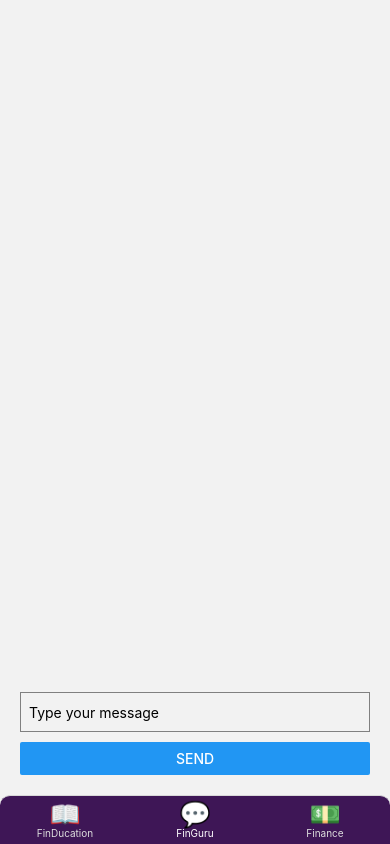
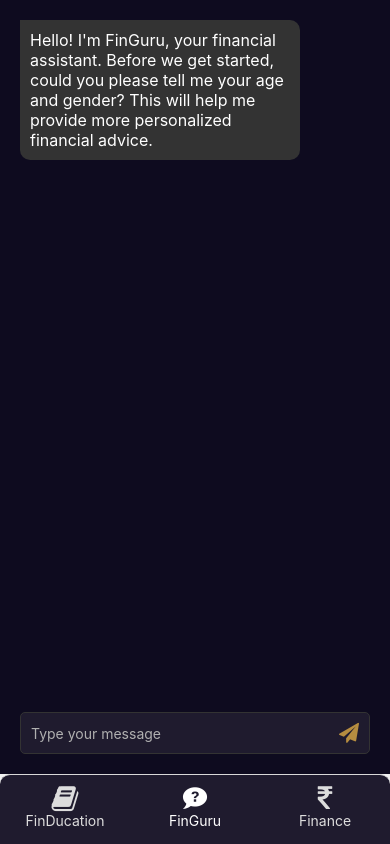
Before and after one commit to bhavya-chanana/FinLearn, a React Native app: screen /FinGuru in a window 390 px wide. Built offline with nearby package versions, Linux system fonts and the light colour scheme.

Commit message:
color chatbot

```diff
--- a/App.js
+++ b/App.js
@@ -8,10 +8,10 @@ import FinanceScreen from './screens/FinanceScreen';
 import QuizScreen from './screens/QuizScreen';
 import AddTransactionScreen from './screens/AddTransactionScreen'; // Import the AddTransactionScreen
 import { Text } from 'react-native';
+import { FontAwesome, MaterialCommunityIcons } from '@expo/vector-icons';
 
 const Tab = createBottomTabNavigator();
 const Stack = createNativeStackNavigator();
-
 function MyTabs() {
   return (
     <Tab.Navigator
@@ -19,13 +19,18 @@ function MyTabs() {
         tabBarActiveTintColor: '#fff',
         tabBarInactiveTintColor: '#ddd',
         tabBarStyle: {
-          backgroundColor: '#3E1656',
+          backgroundColor: '#1F1B2E',
           borderTopLeftRadius: 10,
           borderTopRightRadius: 10,
-          paddingBottom: 5,
-          paddingTop: 5,
+          paddingBottom: 10, // Increase padding
+          paddingTop: 10, // Increase padding
+          height: 70, // Adjust height of the navbar
         },
         headerShown: false,
+        tabBarLabelStyle: {
+          fontSize: 14, // Increase the size of the label text
+          paddingBottom: 5, // Add padding to the label
+        },
       }}
     >
       <Tab.Screen
@@ -33,7 +38,7 @@ function MyTabs() {
         component={FinDucationScreen}
         options={{
           tabBarIcon: ({ color, size }) => (
-            <Text style={{ color, fontSize: size }}>📖</Text>
+            <FontAwesome name="book" size={size + 4} color={color} /> // Increase icon size
           ),
         }}
       />
@@ -42,7 +47,7 @@ function MyTabs() {
         component={FinGuruScreen}
         options={{
           tabBarIcon: ({ color, size }) => (
-            <Text style={{ color, fontSize: size }}>💬</Text>
+            <MaterialCommunityIcons name="chat-question" size={size + 4} color={color} /> // Increase icon size
           ),
         }}
       />
@@ -51,7 +56,7 @@ function MyTabs() {
         component={FinanceScreen}
         options={{
           tabBarIcon: ({ color, size }) => (
-            <Text style={{ color, fontSize: size }}>💵</Text>
+            <FontAwesome name="rupee" size={size + 4} color={color} /> // Increase icon size
           ),
         }}
       />
@@ -75,13 +80,13 @@ export default function App() {
         />
         <Stack.Screen
           name="AddTransaction"
-          component={AddTransactionScreen} // Add the AddTransactionScreen here
+          component={AddTransactionScreen}
           options={{
-            title: 'Add Transaction', // Set a title for the screen
+            title: 'Add Transaction',
             headerStyle: {
-              backgroundColor: '#3E1656', // Match the header color to the app theme
+              backgroundColor: '#1F1B2E',
             },
-            headerTintColor: '#fff', // Set the header text color to white
+            headerTintColor: '#fff',
           }}
         />
       </Stack.Navigator>
--- a/screens/AddTransactionScreen.js
+++ b/screens/AddTransactionScreen.js
@@ -6,7 +6,7 @@ import { Picker } from '@react-native-picker/picker';
 export default function AddTransactionScreen({ navigation }) {
   const [amount, setAmount] = useState('');
   const [category, setCategory] = useState('Others');
-  const [paymentMode, setPaymentMode] = useState('cash'); // Default value as per the backend's check constraint
+  const [paymentMode, setPaymentMode] = useState('cash');
   const [date, setDate] = useState(new Date());
   const [showDatePicker, setShowDatePicker] = useState(false);
 
@@ -18,7 +18,7 @@ export default function AddTransactionScreen({ navigation }) {
 
   const handleAddTransaction = async () => {
     try {
-      const response = await fetch('http://10.0.2.2:5000/expenses', { // Use your backend's correct URL and port
+      const response = await fetch('http://10.0.2.2:5000/expenses', {
         method: 'POST',
         headers: {
           'Content-Type': 'application/json',
@@ -27,14 +27,14 @@ export default function AddTransactionScreen({ navigation }) {
           amount: parseFloat(amount),
           category,
           payment_mode: paymentMode,
-          date: date.toISOString(), // Ensure date is properly formatted
+          date: date.toISOString(),
         }),
       });
 
       if (response.ok) {
         const data = await response.json();
         console.log('Transaction Added:', data);
-        navigation.goBack(); // Go back to the Finance screen
+        navigation.goBack();
       } else {
         const errorData = await response.json();
         console.error('Failed to add transaction:', errorData);
@@ -112,7 +112,7 @@ const styles = StyleSheet.create({
   container: {
     flex: 1,
     padding: 20,
-    backgroundColor: '#FFFFFF',
+    backgroundColor: '#0E0B1F',
   },
   row: {
     flexDirection: 'row',
@@ -122,32 +122,36 @@ const styles = StyleSheet.create({
   },
   label: {
     fontSize: 16,
-    color: '#333333',
+    color: '#FFF',
   },
   value: {
     fontSize: 16,
-    color: '#333333',
+    color: '#FFF',
   },
   input: {
     borderWidth: 1,
-    borderColor: '#CCCCCC',
+    borderColor: '#333',
     padding: 10,
     borderRadius: 5,
     flex: 1,
+    color: '#FFF',
+    backgroundColor: '#1F1B2E',
   },
   picker: {
     height: 50,
     width: 150,
+    color: '#FFF',
+    backgroundColor: '#1F1B2E',
   },
   addButton: {
     marginTop: 20,
     padding: 15,
-    backgroundColor: '#6200EE',
+    backgroundColor: '#B68D40',
     borderRadius: 5,
     alignItems: 'center',
   },
   addButtonText: {
-    color: '#FFFFFF',
+    color: '#FFF',
     fontSize: 16,
   },
 });
--- a/screens/FinDucationScreen.js
+++ b/screens/FinDucationScreen.js
@@ -8,7 +8,7 @@ export default function FinDucationScreen() {
   const navigation = useNavigation();
   const [selectedChapter, setSelectedChapter] = useState(null);
   const [completedQuizzes, setCompletedQuizzes] = useState(0);
-  const totalQuizzes = 15; // Total number of quizzes across all chapters
+  const totalQuizzes = 5;
 
   const chapters = [
     {
@@ -44,7 +44,6 @@ export default function FinDucationScreen() {
         { id: 'quiz5', title: 'Quiz 1: Investment Basics' },
       ],
     },
-    // Add more chapters and quizzes as needed
   ];
 
   const handleQuizCompletion = () => {
@@ -64,10 +63,10 @@ export default function FinDucationScreen() {
         </View>
         <Circle
           size={100}
-          progress={progressPercentage / 100} // Progress as a fraction
+          progress={progressPercentage / 100}
           showsText={true}
           textStyle={styles.progressText}
-          color="#6A5ACD"
+          color="#B68D40"
           borderWidth={2}
           thickness={8}
           formatText={() => `${Math.round(progressPercentage)}%`}
@@ -93,13 +92,12 @@ export default function FinDucationScreen() {
           <FlatList
             data={selectedChapterData.quizzes}
             renderItem={({ item }) => (
-            <TouchableOpacity
+              <TouchableOpacity
                 style={styles.quizButton}
-                onPress={() => navigation.navigate('QuizScreen', { quizId: item.id })} // Removed onComplete
-            >
+                onPress={() => navigation.navigate('QuizScreen', { quizId: item.id })}
+              >
                 <Text style={styles.quizButtonText}>{item.title}</Text>
-            </TouchableOpacity>
-
+              </TouchableOpacity>
             )}
             keyExtractor={(item) => item.id}
           />
@@ -112,7 +110,7 @@ export default function FinDucationScreen() {
 const styles = StyleSheet.create({
   container: {
     flex: 1,
-    backgroundColor: '#F8F8F8',
+    backgroundColor: '#0E0B1F',
     padding: 20,
   },
   header: {
@@ -123,25 +121,25 @@ const styles = StyleSheet.create({
   },
   greeting: {
     fontSize: 24,
-    color: '#000',
+    color: '#FFF',
   },
   username: {
     fontSize: 24,
     fontWeight: 'bold',
-    color: '#000',
+    color: '#FFF',
   },
   progressText: {
     fontSize: 18,
-    color: '#6A5ACD',
+    color: '#B68D40',
   },
   pickerContainer: {
-    backgroundColor: '#fff',
+    backgroundColor: '#1F1B2E',
     borderRadius: 10,
     marginBottom: 20,
   },
   picker: {
     height: 50,
-    color: '#000',
+    color: '#FFF',
   },
   chapterContent: {
     marginTop: 20,
@@ -149,27 +147,27 @@ const styles = StyleSheet.create({
   chapterTitle: {
     fontSize: 18,
     fontWeight: 'bold',
-    color: '#000',
+    color: '#FFF',
     marginBottom: 5,
   },
   description: {
     fontSize: 16,
-    color: '#666',
+    color: '#B0B0B0',
     marginBottom: 20,
   },
   subtitle: {
     fontSize: 16,
-    color: '#000',
+    color: '#FFF',
     marginBottom: 10,
   },
   quizButton: {
-    backgroundColor: '#6A5ACD',
+    backgroundColor: '#B68D40',
     padding: 15,
     borderRadius: 10,
     marginBottom: 10,
   },
   quizButtonText: {
-    color: '#fff',
+    color: '#FFF',
     fontSize: 16,
     textAlign: 'center',
   },
--- a/screens/FinGuruScreen.js
+++ b/screens/FinGuruScreen.js
@@ -1,12 +1,20 @@
-import React, { useState } from 'react';
-import { View, Text, TextInput, Button, ScrollView } from 'react-native';
+import React, { useState, useEffect } from 'react';
+import { View, Text, TextInput, ScrollView, StyleSheet, TouchableOpacity } from 'react-native';
+import { FontAwesome } from '@expo/vector-icons';
 import axios from 'axios';
 
 const FinGuru = () => {
     const [message, setMessage] = useState('');
-    const [conversation, setConversation] = useState([]);
+    const [conversation, setConversation] = useState([
+        {
+            role: 'bot',
+            content: "Hello! I'm FinGuru, your financial assistant. Before we get started, could you please tell me your age and gender? This will help me provide more personalized financial advice."
+        }
+    ]);
 
     const sendMessage = async () => {
+        if (message.trim() === '') return; // Prevent sending empty messages
+
         try {
             const response = await axios.post('http://10.0.2.2:5000/chat', { message });
             const chatbotResponse = response.data.response;
@@ -19,31 +27,84 @@ const FinGuru = () => {
     };
 
     return (
-        <View style={{ padding: 20, flex: 1 }}>
-            <ScrollView style={{ flex: 1, marginBottom: 20 }}>
+        <View style={styles.container}>
+            <ScrollView style={styles.conversationContainer}>
                 {conversation.map((msg, index) => (
-                    <View key={index} style={{ marginBottom: 10 }}>
-                        <Text style={{ fontWeight: msg.role === 'user' ? 'bold' : 'normal' }}>
-                            {msg.role === 'user' ? 'You:' : 'FinGuru:'} {msg.content}
-                        </Text>
+                    <View
+                        key={index}
+                        style={[
+                            styles.messageBubble,
+                            msg.role === 'user' ? styles.userMessage : styles.botMessage,
+                        ]}
+                    >
+                        <Text style={styles.messageText}>{msg.content}</Text>
                     </View>
                 ))}
             </ScrollView>
-            <TextInput
-                value={message}
-                onChangeText={setMessage}
-                placeholder="Type your message"
-                style={{
-                    height: 40,
-                    borderColor: 'gray',
-                    borderWidth: 1,
-                    marginBottom: 10,
-                    paddingLeft: 8,
-                }}
-            />
-            <Button title="Send" onPress={sendMessage} />
+            <View style={styles.inputContainer}>
+                <TextInput
+                    value={message}
+                    onChangeText={setMessage}
+                    placeholder="Type your message"
+                    placeholderTextColor="#B0B0B0"
+                    style={styles.input}
+                />
+                <TouchableOpacity style={styles.sendButton} onPress={sendMessage}>
+                    <FontAwesome name="send" size={20} color="#B68D40" />
+                </TouchableOpacity>
+            </View>
         </View>
     );
 };
 
+const styles = StyleSheet.create({
+    container: {
+        padding: 20,
+        flex: 1,
+        backgroundColor: '#0E0B1F',
+    },
+    conversationContainer: {
+        flex: 1,
+        marginBottom: 20,
+    },
+    messageBubble: {
+        maxWidth: '80%',
+        padding: 10,
+        borderRadius: 10,
+        marginBottom: 10,
+    },
+    userMessage: {
+        backgroundColor: '#B68D40',
+        alignSelf: 'flex-end',
+        borderTopRightRadius: 0,
+    },
+    botMessage: {
+        backgroundColor: '#333',
+        alignSelf: 'flex-start',
+        borderTopLeftRadius: 0,
+    },
+    messageText: {
+        color: '#FFF',
+        fontSize: 16,
+    },
+    inputContainer: {
+        flexDirection: 'row',
+        alignItems: 'center',
+        backgroundColor: '#1F1B2E',
+        borderRadius: 5,
+        borderWidth: 1,
+        borderColor: '#333',
+        paddingHorizontal: 10,
+    },
+    input: {
+        flex: 1,
+        color: '#FFF',
+        height: 40,
+    },
+    sendButton: {
+        paddingLeft: 10,
+        paddingVertical: 5,
+    },
+});
+
 export default FinGuru;
--- a/screens/FinanceScreen.js
+++ b/screens/FinanceScreen.js
@@ -15,7 +15,7 @@ export default function FinanceScreen() {
   const [showDatePicker, setShowDatePicker] = useState(false);
   const [transactions, setTransactions] = useState([]);
   const [loading, setLoading] = useState(true);
-  const [showAllTransactions, setShowAllTransactions] = useState(false); // New state to manage "Show More"
+  const [showAllTransactions, setShowAllTransactions] = useState(false);
 
   useEffect(() => {
     fetchTransactions();
@@ -115,9 +115,9 @@ export default function FinanceScreen() {
       const amount = categorySpending[category];
       const percentage = ((amount / totalSpending) * 100).toFixed(2);
       return {
-        name: `${category} ${percentage}%`, // Category name with percentage
+        name: `${category} ${percentage}%`,
         amount: amount,
-        color: getRandomColor(), // Assign a random color or use a predefined color scheme
+        color: getRandomColor(),
         legendFontColor: '#7F7F7F',
         legendFontSize: 15,
       };
@@ -136,7 +136,7 @@ export default function FinanceScreen() {
   if (loading) {
     return (
       <View style={styles.loadingContainer}>
-        <ActivityIndicator size="large" color="#6200EE" />
+        <ActivityIndicator size="large" color="#B68D40" />
       </View>
     );
   }
@@ -162,7 +162,7 @@ export default function FinanceScreen() {
         {displayedTransactions.map((transaction) => (
           <View key={transaction.id} style={styles.transactionItem}>
             <View style={styles.transactionIcon}>
-              <Ionicons name="receipt" size={24} color="#6200EE" />
+              <Ionicons name="receipt" size={24} color="#B68D40" />
             </View>
             <View style={styles.transactionDetails}>
               <Text style={styles.transactionAmount}>₹{transaction.amount.toFixed(2)}</Text>
@@ -187,11 +187,11 @@ export default function FinanceScreen() {
               width={Dimensions.get('window').width - 40}
               height={220}
               chartConfig={{
-                backgroundColor: '#1cc910',
-                backgroundGradientFrom: '#eff3ff',
-                backgroundGradientTo: '#efefef',
-                color: (opacity = 1) => `rgba(0, 0, 0, ${opacity})`,
-                labelColor: (opacity = 1) => `rgba(0, 0, 0, ${opacity})`,
+                backgroundColor: '#1F1B2E',
+                backgroundGradientFrom: '#1F1B2E',
+                backgroundGradientTo: '#1F1B2E',
+                color: (opacity = 1) => `rgba(255, 255, 255, ${opacity})`,
+                labelColor: (opacity = 1) => `rgba(255, 255, 255, ${opacity})`,
                 style: {
                   borderRadius: 16,
                 },
@@ -204,7 +204,7 @@ export default function FinanceScreen() {
               accessor={'amount'}
               backgroundColor={'transparent'}
               paddingLeft={'15'}
-              absolute // Shows the percentage inside the pie chart
+              absolute
             />
           </>
         )}
@@ -292,7 +292,7 @@ export default function FinanceScreen() {
 const styles = StyleSheet.create({
   container: {
     flex: 1,
-    backgroundColor: '#FFFFFF',
+    backgroundColor: '#0E0B1F',
   },
   loadingContainer: {
     flex: 1,
@@ -305,7 +305,7 @@ const styles = StyleSheet.create({
   },
   headerText: {
     fontSize: 24,
-    color: '#000000',
+    color: '#FFF',
     marginBottom: 20,
   },
   balanceContainer: {
@@ -322,20 +322,20 @@ const styles = StyleSheet.create({
   },
   balanceLabel: {
     fontSize: 16,
-    color: '#000000',
+    color: '#FFF',
     marginBottom: 5,
   },
   spendingText: {
-    color: '#FFFFFF',
+    color: '#FFF',
     fontSize: 20,
   },
   incomeText: {
-    color: '#FFFFFF',
+    color: '#FFF',
     fontSize: 20,
   },
   subHeaderText: {
     fontSize: 20,
-    color: '#000000',
+    color: '#FFF',
     marginBottom: 10,
   },
   transactionItem: {
@@ -343,7 +343,7 @@ const styles = StyleSheet.create({
     alignItems: 'center',
     padding: 15,
     borderRadius: 10,
-    backgroundColor: '#F5F5F5',
+    backgroundColor: '#1F1B2E',
     marginBottom: 10,
   },
   transactionIcon: {
@@ -354,29 +354,29 @@ const styles = StyleSheet.create({
   },
   transactionAmount: {
     fontSize: 16,
-    color: '#000000',
+    color: '#FFF',
   },
   transactionCategory: {
     fontSize: 14,
-    color: '#666666',
+    color: '#B0B0B0',
   },
   transactionDate: {
     fontSize: 14,
-    color: '#666666',
+    color: '#B0B0B0',
   },
   showMoreButton: {
     marginVertical: 15,
     alignItems: 'center',
   },
   showMoreText: {
-    color: '#6200EE',
+    color: '#B68D40',
     fontSize: 16,
   },
   fab: {
     position: 'absolute',
     right: 20,
     bottom: 30,
-    backgroundColor: '#6200EE',
+    backgroundColor: '#B68D40',
     width: 60,
     height: 60,
     borderRadius: 30,
@@ -393,12 +393,12 @@ const styles = StyleSheet.create({
   modalContent: {
     width: '90%',
     padding: 20,
-    backgroundColor: '#FFFFFF',
+    backgroundColor: '#1F1B2E',
     borderRadius: 10,
   },
   modalTitle: {
     fontSize: 18,
-    color: '#000000',
+    color: '#FFF',
     marginBottom: 20,
   },
   row: {
@@ -409,39 +409,43 @@ const styles = StyleSheet.create({
   },
   label: {
     fontSize: 16,
-    color: '#333333',
+    color: '#B0B0B0',
   },
   input: {
     borderWidth: 1,
-    borderColor: '#CCCCCC',
+    borderColor: '#333',
     padding: 10,
     borderRadius: 5,
     flex: 1,
+    color: '#FFF',
+    backgroundColor: '#333',
   },
   picker: {
     height: 50,
     width: 150,
+    color: '#FFF',
+    backgroundColor: '#333',
   },
   datePicker: {
     marginBottom: 20,
     padding: 10,
     borderWidth: 1,
-    borderColor: '#CCCCCC',
+    borderColor: '#333',
     borderRadius: 5,
   },
   datePickerText: {
     fontSize: 16,
-    color: '#333333',
+    color: '#FFF',
   },
   saveButton: {
     marginTop: 20,
-    backgroundColor: '#6200EE',
+    backgroundColor: '#B68D40',
     padding: 10,
     borderRadius: 5,
     alignItems: 'center',
   },
   saveButtonText: {
-    color: '#FFFFFF',
+    color: '#FFF',
     fontSize: 16,
   },
   closeButton: {
@@ -452,7 +456,7 @@ const styles = StyleSheet.create({
     alignItems: 'center',
   },
   closeButtonText: {
-    color: '#FFFFFF',
+    color: '#FFF',
     fontSize: 16,
   },
 });
--- a/screens/QuizScreen.js
+++ b/screens/QuizScreen.js
@@ -132,9 +132,9 @@ export default function QuizScreen() {
         navigation.goBack();
       }
 
-      setSelectedOption(null); // Reset selection for the next question
+      setSelectedOption(null);
       setShowAnswerFeedback(false);
-    }, 1000); // 1-second delay for feedback
+    }, 1000);
   };
 
   return (
@@ -189,7 +189,7 @@ const styles = StyleSheet.create({
     justifyContent: 'center',
     alignItems: 'center',
     padding: 20,
-    backgroundColor: '#F8F8F8',
+    backgroundColor: '#0E0B1F',
   },
   scoreContainer: {
     position: 'absolute',
@@ -199,29 +199,29 @@ const styles = StyleSheet.create({
   scoreText: {
     fontSize: 18,
     fontWeight: 'bold',
-    color: '#333',
+    color: '#FFF',
   },
   questionText: {
     fontSize: 18,
     fontWeight: 'bold',
-    color: '#333',
+    color: '#FFF',
     marginBottom: 20,
     textAlign: 'center',
   },
   optionButton: {
-    backgroundColor: '#6A5ACD',
+    backgroundColor: '#B68D40',
     padding: 15,
     borderRadius: 10,
     marginBottom: 10,
   },
   optionText: {
-    color: '#fff',
+    color: '#FFF',
     fontSize: 16,
     textAlign: 'center',
   },
   completedText: {
     fontSize: 24,
-    color: '#6A5ACD',
+    color: '#B68D40',
     fontWeight: 'bold',
     textAlign: 'center',
   },
```
